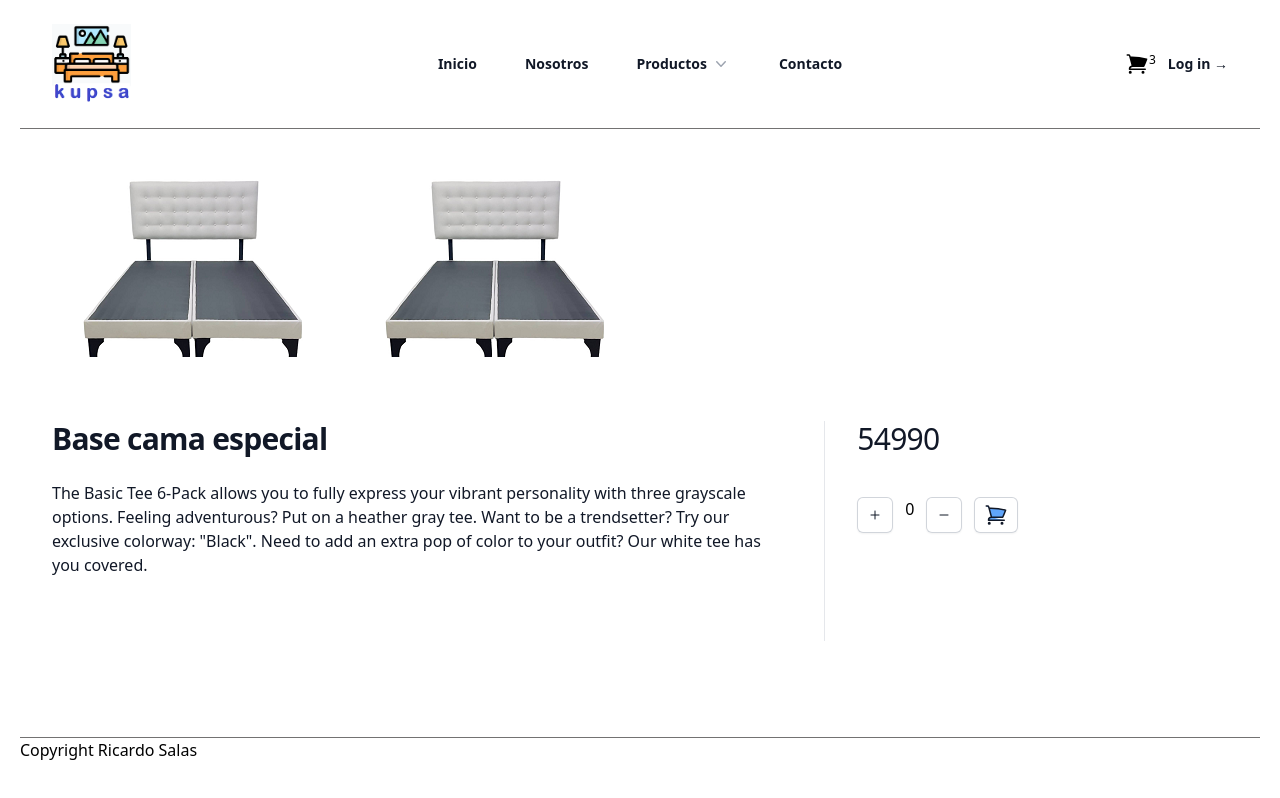
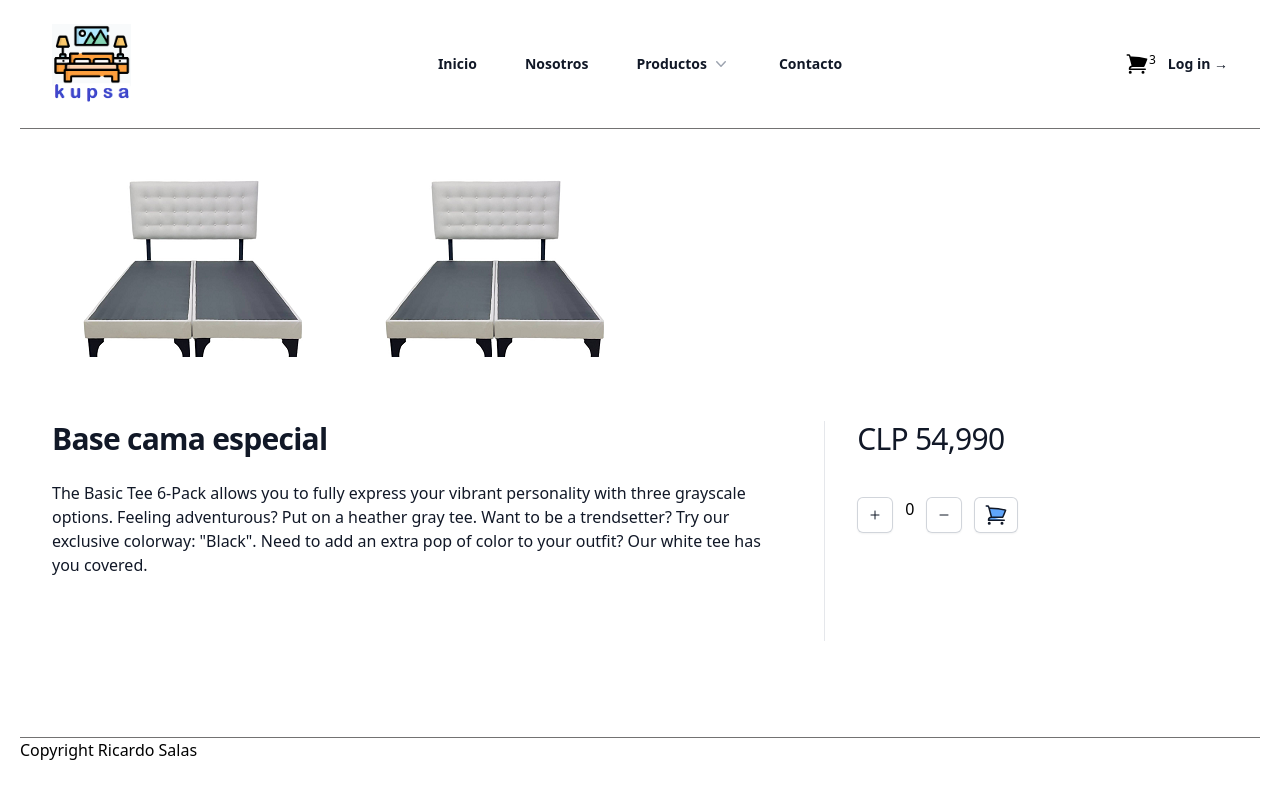
Before and after one commit to ricardo-salas-letelier/kupsaReact, a React (Create React App) app: page /producto/100 in a window 1280 px wide. Built offline with nearby package versions, Linux system fonts and the light colour scheme.

Commit message:
Arregle formateo de precio

```diff
--- a/src/ItemDetail.js
+++ b/src/ItemDetail.js
@@ -4,8 +4,7 @@ function ItemDetail(props) {
     // ESTADOS
     // EFECTOS
     // ACCCIONES
-    //const formatNumber = () => props.producto.precio.toLocaleString('cl-CL', { style: 'currency', currency: 'CLP' })
-    //console.log(props)
+    const formatNumber = () => parseInt(props.producto.precio).toLocaleString('cl-CL', { style: 'currency', currency: 'CLP' })
 
     // VISTA
     return (
@@ -41,7 +40,7 @@ function ItemDetail(props) {
                         {/* Options */}
                         <div className="mt-4 lg:row-span-3 lg:mt-0">
                             <h2 className="sr-only">Product information</h2>
-                            <p className="text-3xl tracking-tight text-gray-900">{props.producto.precio}</p>
+                            <p className="text-3xl tracking-tight text-gray-900">{formatNumber()}</p>
 
                             <form className="mt-10">
                                 <ItemCount stock={props.producto.stock} onAdd="" />
```
